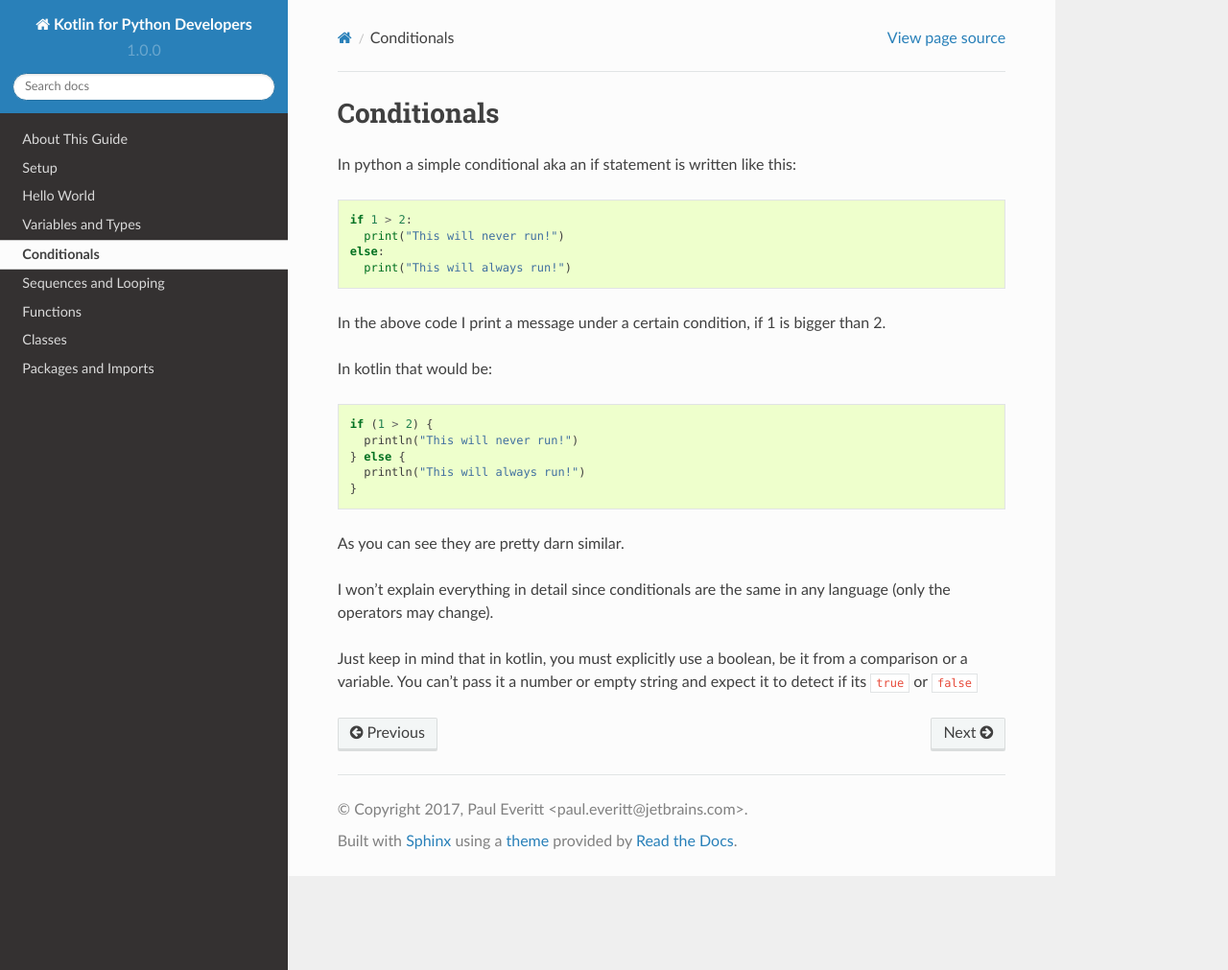
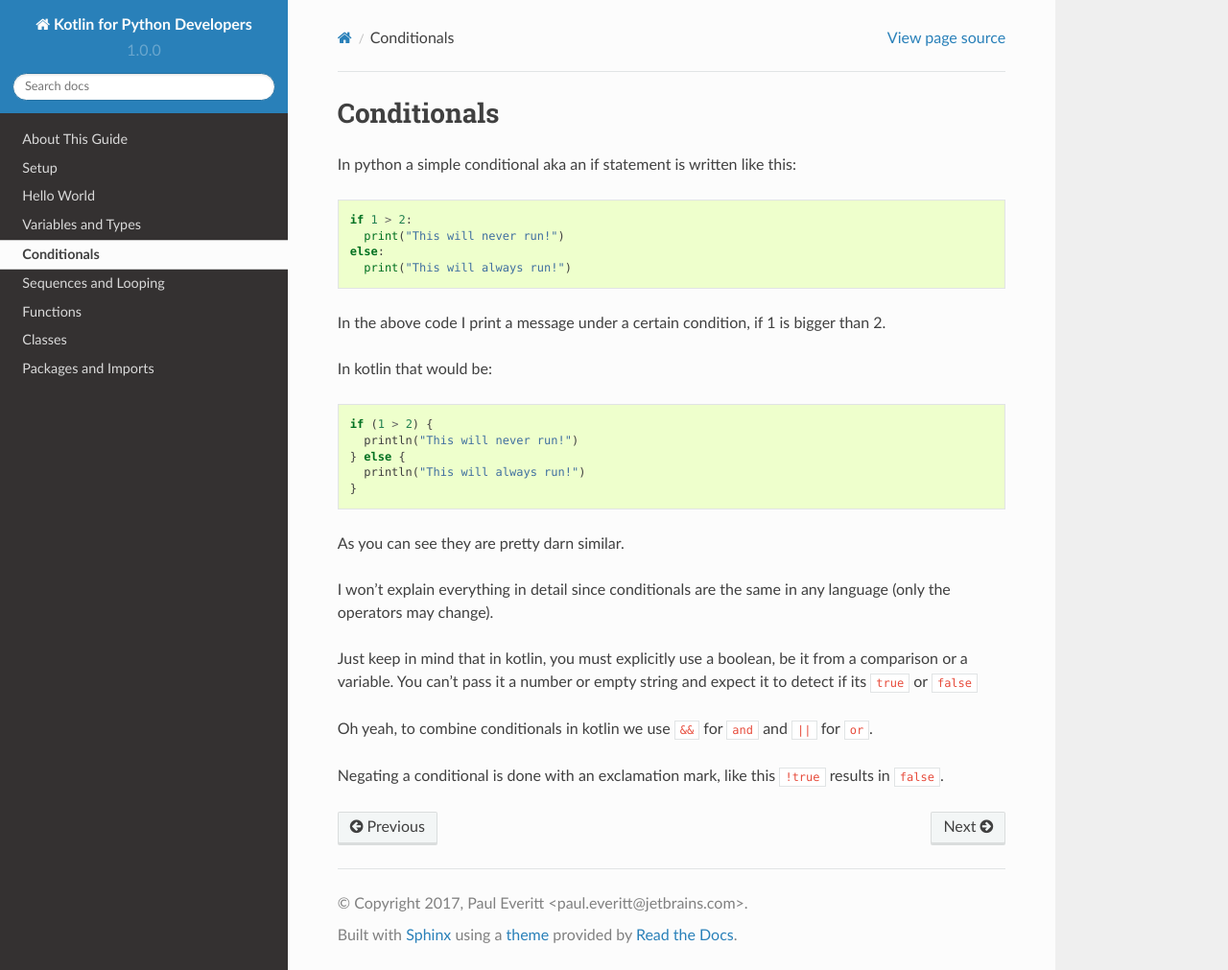
Before and after one commit to pauleveritt/kotlin_for_python, a Sphinx documentation site: the page built from docs/conditionals/index.rst, in a window 1280 px wide and 1011 px high. Shown: the whole window at 96% size. Built offline with Sphinx 7.4.7 and the Read the Docs theme 2.0.0, drawn with Linux system fonts in a browser that asks for light colours.

Commit message:
Update index.rst

```diff
--- a/docs/conditionals/index.rst
+++ b/docs/conditionals/index.rst
@@ -30,3 +30,8 @@
 
 Just keep in mind that in kotlin, you must explicitly use a boolean, be it from a comparison or a variable.
 You can't pass it a number or empty string and expect it to detect if its ``true`` or ``false``
+
+
+Oh yeah, to combine conditionals in kotlin we use ``&&`` for ``and`` and ``||`` for ``or``.
+
+Negating a conditional is done with an exclamation mark, like this ``!true`` results in ``false``.
```
